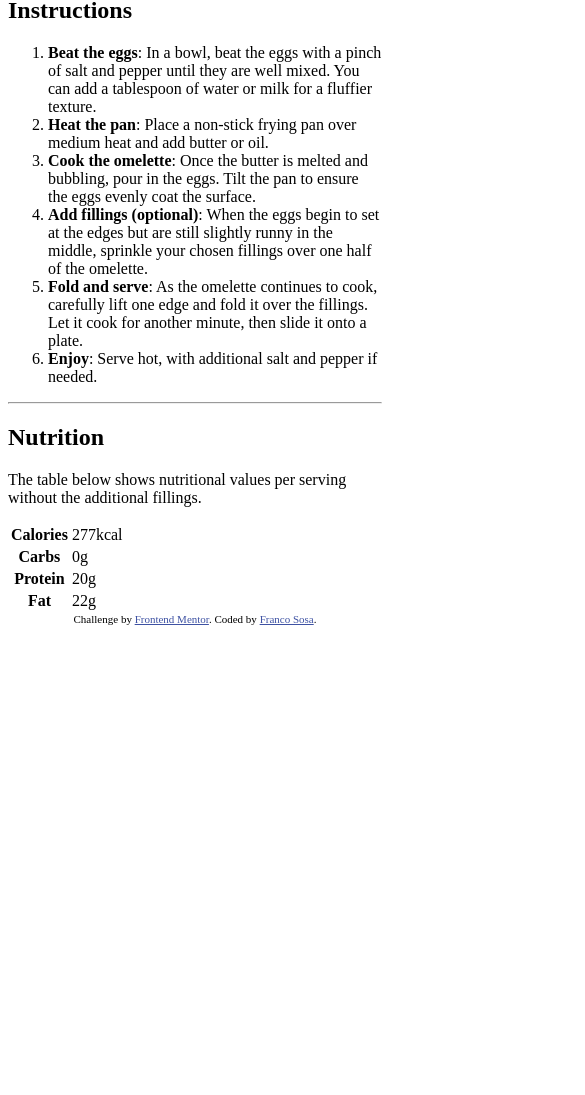
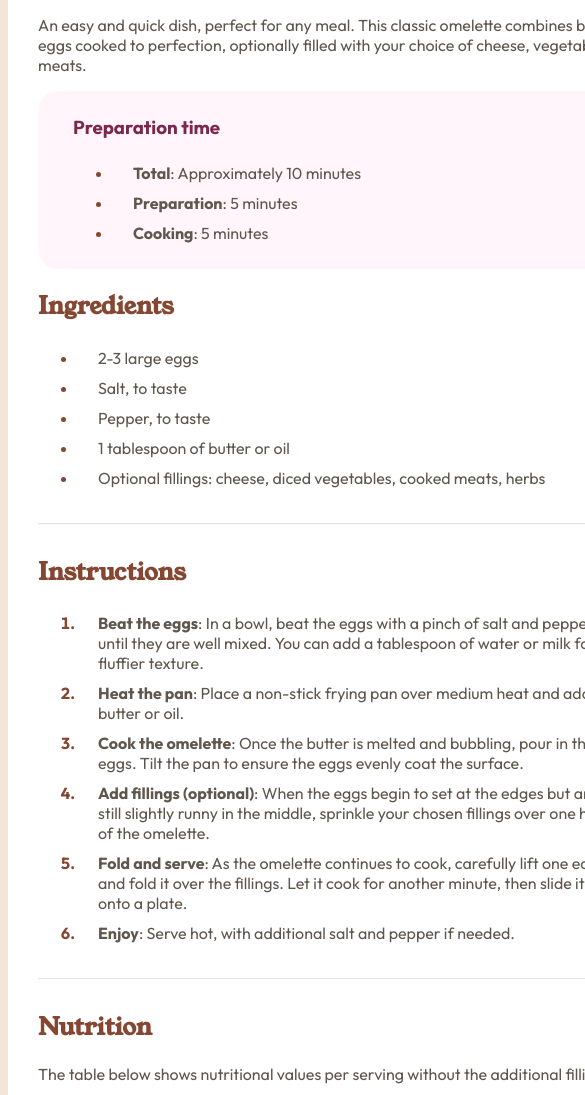
Before and after one commit to FrancoSosaZ0206/recipe-page-main-v2, a plain HTML site: page index.html in a window 390 px wide. Shown: the part 481-1576 px from the top of the page, 585 px wide, since content can reach past the window. Before the commit the page ends 1114 px from the top, so only its background shows below. Drawn offline with Linux system fonts and the light colour scheme.

Commit message:
Applied styling
Next commit will cover responsiveness.

```diff
--- a/index.html
+++ b/index.html
@@ -5,7 +5,7 @@
   <meta name="viewport" content="width=device-width, initial-scale=1.0"> <!-- displays site properly based on user's device -->
 
   <link rel="icon" type="image/png" sizes="32x32" href="./assets/images/favicon-32x32.png">
-
+  <link rel="stylesheet" href="./styles.css">
   <title>Frontend Mentor | Recipe page</title>
 
   <!-- Feel free to remove these styles or customise in your own stylesheet 👍 -->
@@ -15,15 +15,17 @@
   </style>
 </head>
 <body>
-  <div> <!-- Main Container -->
+  <div class="container main-div"> <!-- Main Container -->
     <!-- Image -->
 
-    <h1>Simple Omelette Recipe</h1>
+    <img src="./assets/images/image-omelette.jpeg" alt="image of an omelette.">
+
+    <h1 class="title">Simple Omelette Recipe</h1>
     <p>An easy and quick dish, perfect for any meal. This classic omelette combines beaten eggs cooked
       to perfection, optionally filled with your choice of cheese, vegetables, or meats.</p>
 
-    <div> <!-- Prep time -->
-      <h3>Preparation time</h3>
+    <div class="container prep-time-div"> <!-- Prep time -->
+      <h3 class="mini-title">Preparation time</h3>
       <ul>
         <li><b>Total</b>: Approximately 10 minutes</li>
         <li><b>Preparation</b>: 5 minutes</li>
@@ -31,7 +33,7 @@
       </ul>
     </div>
 
-    <h2>Ingredients</h2>
+    <h2 class="title subtitle">Ingredients</h2>
     <ul>
       <li>2-3 large eggs</li>
       <li>Salt, to taste</li>
@@ -42,7 +44,7 @@
 
     <hr>
 
-    <h2>Instructions</h2>
+    <h2 class="title subtitle">Instructions</h2>
     <ol>
       <li><b>Beat the eggs</b>: In a bowl, beat the eggs with a pinch of salt and pepper until they are well mixed. You can add a tablespoon of water or milk for a fluffier texture.</li>
       <li><b>Heat the pan</b>: Place a non-stick frying pan over medium heat and add butter or oil.</li>
@@ -54,7 +56,7 @@
 
     <hr>
 
-    <h2>Nutrition</h2>
+    <h2 class="title subtitle">Nutrition</h2>
     <p>The table below shows nutritional values per serving without the additional fillings.</p>
 
     <table>
--- /dev/null
+++ b/styles.css
@@ -0,0 +1,93 @@
+@font-face {
+    font-family: "Outfit";
+    src: url("./assets/fonts/outfit/Outfit-VariableFont_wght.ttf");
+}
+@font-face {
+    font-family: "Young-serif";
+    src: url("./assets/fonts/young-serif/YoungSerif-Regular.ttf");
+}
+
+:root {
+    /* Colors: */
+
+    --stone-1: hsl(30, 54%, 90%);
+    --stone-2: hsl(30, 18%, 87%);
+    --stone-3: hsl(30, 10%, 34%);
+    --stone-4: hsl(24, 5%, 18%);
+
+    --brown: hsl(14, 45%, 36%);
+
+    --rose-1: hsl(332, 51%, 32%);
+    --rose-2: hsl(330, 100%, 98%);
+
+    font-family: "Outfit", sans-serif;
+    color: var(--stone-3)
+}
+
+body {
+    background: var(--stone-1);
+}
+img {
+    width: 100%;
+    border-radius: 10px;
+}
+hr {
+    color: var(--stone-1);
+    opacity: 25%;
+    margin: 30px 0 30px 0;
+}
+p {
+    font-size: 16px;
+}
+table {
+    width: 100%;
+    text-align: left;
+    border-spacing: 0 10px;
+}
+table td, table th {
+    border-bottom: 1px solid var(--stone-1);
+    vertical-align: middle;
+    line-height: 40px;
+}
+table tr:last-child th, table tr:last-child td {
+    border-bottom: none;
+}
+th {
+    font-weight: normal;
+    text-indent: 20px;
+}
+td {
+    font-weight: bold;
+    color: var(--brown);
+}
+li {
+    padding: 5px 20px;
+}
+
+li::marker {
+    color: var(--brown);
+    font-weight: bold;
+}
+
+.container {
+    border-radius: 20px;
+}
+.main-div {
+    width: 600px;
+    margin: 100px auto 100px auto;
+    padding: 30px;
+    background: white;
+}
+.prep-time-div {
+    background: var(--rose-2);
+    padding: 5px 35px;
+}
+.title {
+    font-family: "Young-serif";
+}
+.subtitle {
+    color: var(--brown);
+}
+.mini-title {
+    color: var(--rose-1);
+}
```
